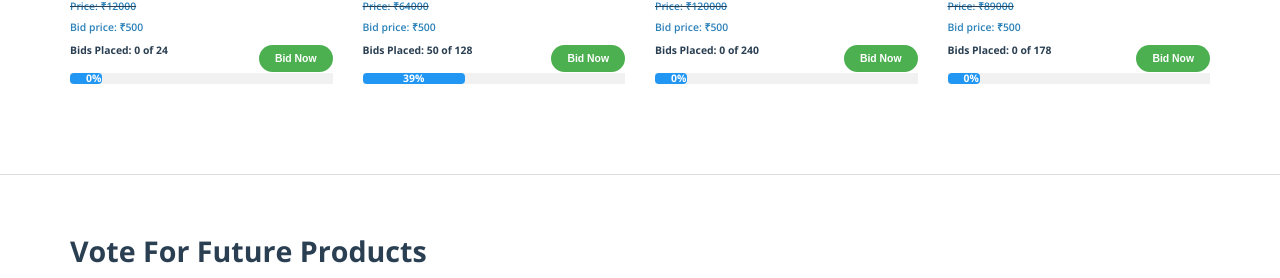
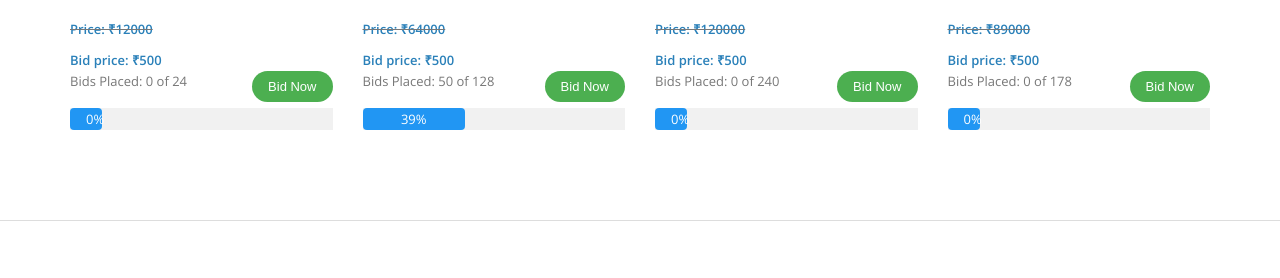
Before and after one commit to harsharede/website, a Django app: page / in a window 1280 px wide. Shown: the part 968-1246 px from the top of the page. Run offline with Django 3.2, Linux system fonts and the light colour scheme; data comes from the database, SQL or seed files in the repository; some libraries are stand-ins or nearby versions.

Commit message:
space for button

```diff
--- a/dreambuy/templates/dreambuy/details.html
+++ b/dreambuy/templates/dreambuy/details.html
@@ -7,7 +7,6 @@
 <div class="panel panel-default">
 <div class="panel-body">
 <div class="tumbs">
-
 
 {% ifequal prdt.Product_bids prdt.Product_max_bids %}
 <h1><small>{{ prdt.Product_name }} </small></h1>
--- a/dreambuy/templates/dreambuy/index.html
+++ b/dreambuy/templates/dreambuy/index.html
@@ -26,25 +26,20 @@
 </div> <!-- /.product-thum -->
 
 <div class="product-content">
-<h6>
+
 
 <strike><span class="price">Price: &#8377;{{item.Product_price}}</span></strike>
 
 <span class="price">Bid price: &#8377;{{item.Product_each_bid_cost}}</span>
 
-<br>
 
-Bids Placed: {{ item.Product_bids }} of {{item.Product_max_bids}}
+  Bids Placed: {{ item.Product_bids }} of {{item.Product_max_bids}}
+    <button  style="float:right; " class="w3-button w3-green w3-round-xlarge"  data-toggle="modal" data-target="#{{item.Product_id}}">Bid Now</button>
+<div class="w3-section w3-light-grey">
 
-<button  style="float:right; " class="w3-button w3-green w3-round-xlarge"  data-toggle="modal" data-target="#{{item.Product_id}}">Bid Now</button>
-
-&nbsp;
-
-<div class="w3-section w3-light-grey">
   <div class="w3-container w3-round w3-blue w3-center" style="width:{% widthratio item.Product_bids item.Product_max_bids 100 %}%">{% widthratio item.Product_bids item.Product_max_bids 100 %}%</div>
 </div>
 
-</h6>
 
 </div> <!-- /.product-content -->
 </div> <!-- /.product-item -->
```
Lines whose indentation alone changed are shown as unchanged.
